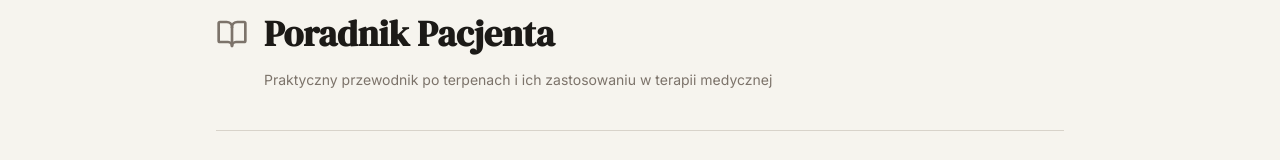
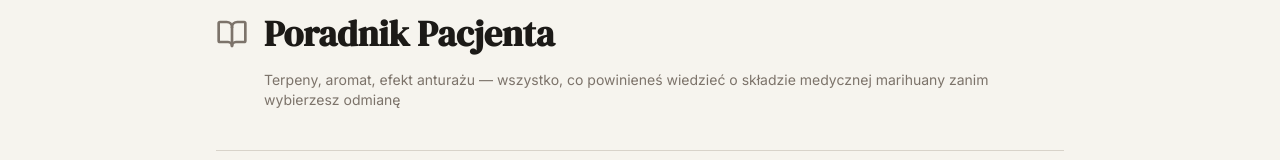
Before and after one commit to jastrzebskaem-cyber/terpeneatlas, a React (Vite) app: page /poradnik-pacjenta in a window 1280 px wide. Shown: the part 171-331 px from the top of the page. Built offline with nearby package versions, Linux system fonts and the light colour scheme; no server answers; a web font is replaced by a local one.

Commit message:
File changes

```diff
--- a/src/pages/PatientGuide.jsx
+++ b/src/pages/PatientGuide.jsx
@@ -330,7 +330,7 @@ export default function PatientGuide() {
           </h1>
         </div>
         <p className="text-muted-foreground text-sm mb-10 ml-12">
-          Praktyczny przewodnik po terpenach i ich zastosowaniu w terapii medycznej
+          Terpeny, aromat, efekt anturażu — wszystko, co powinieneś wiedzieć o składzie medycznej marihuany zanim wybierzesz odmianę
         </p>
 
         <div className="space-y-12">
```
